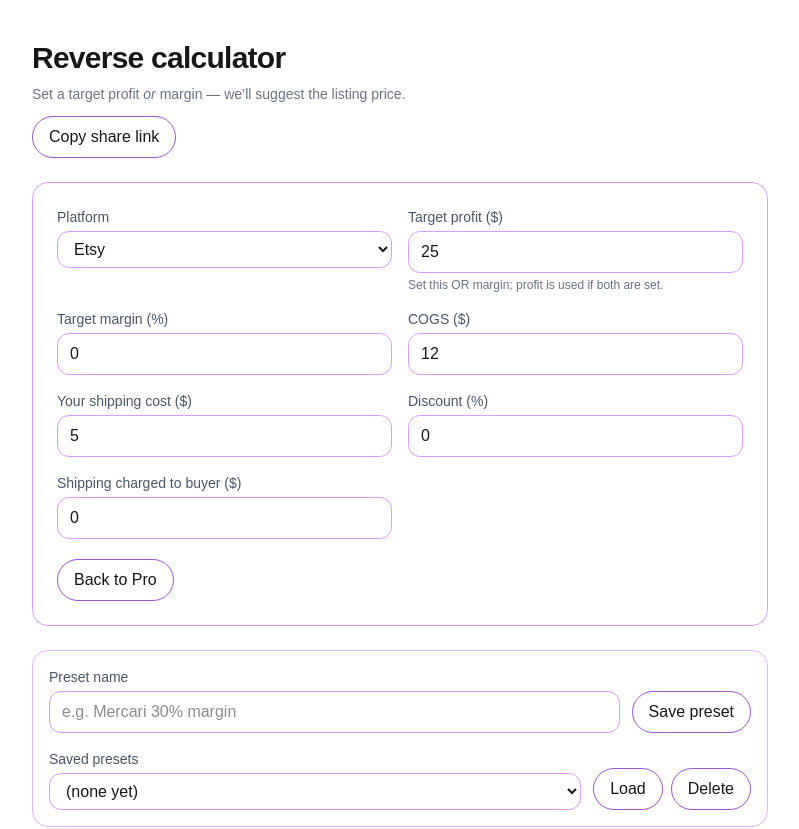
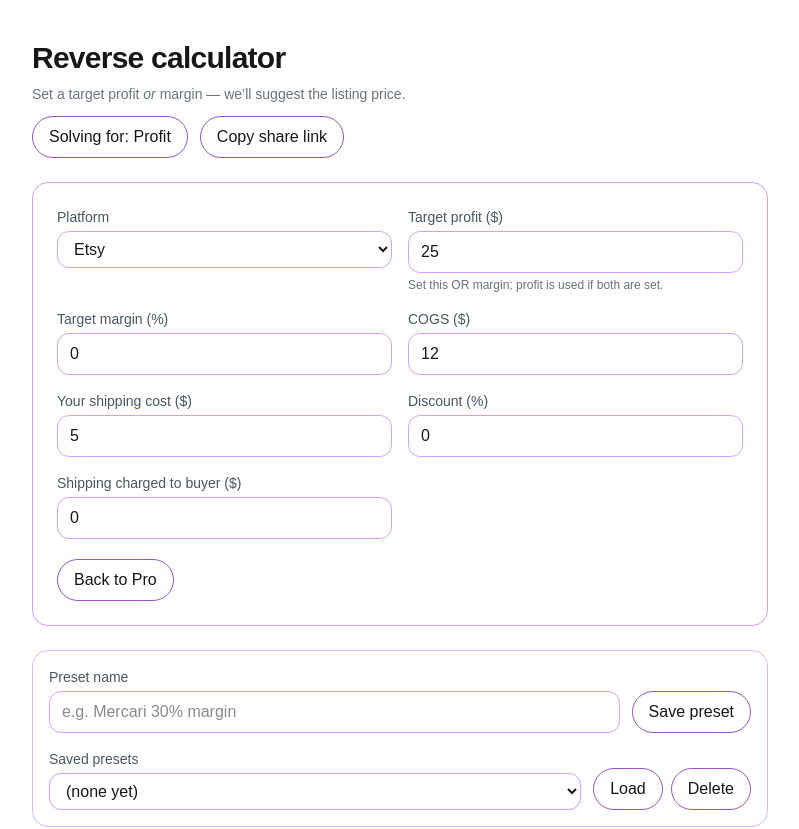
Before and after one commit to gpcreativestudios2018/FeePilot, a Next.js app: page /pro/target in a window 1280 px wide. Shown: the top 829 px of the page, without its empty margins (240-1039 px from the left). Built offline with nearby package versions, Linux system fonts and the light colour scheme.

Commit message:
fix(pro/target): pass current targets into SolvingForPill so the pill shows

```diff
--- a/src/app/pro/target/page.tsx
+++ b/src/app/pro/target/page.tsx
@@ -425,7 +425,11 @@ export default function ReverseCalcPage() {
           Set a target profit <i>or</i> margin — we’ll suggest the listing price.
         </p>
         <div className="mt-3 flex flex-wrap items-center gap-3">
-          <SolvingForPill />
+          {/* ✅ pass current inputs so the pill reflects state */}
+          <SolvingForPill
+            targetProfit={parseNum(targetProfit)}
+            targetMargin={parseNum(targetMarginPct)}
+          />
           {copied ? (
             <span className={PILL_CLASS} aria-live="polite" suppressHydrationWarning>
               Permalink copied!
```
